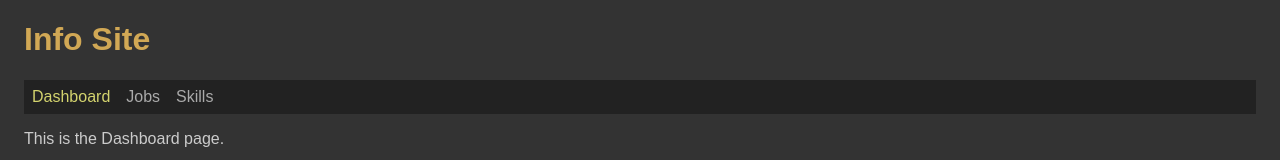
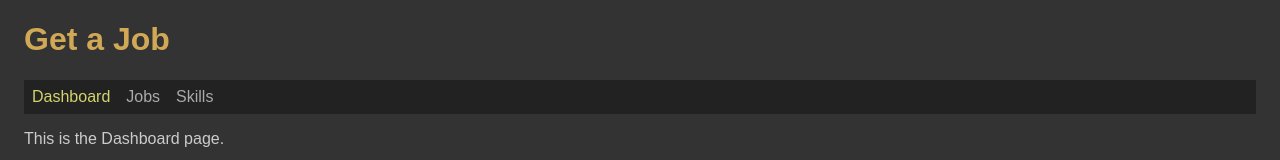
Before and after one commit to Scientific-Research/getajob002-frontend, a React (Vite) app: page /dashboard in a window 1280 px wide. Shown: the top 160 px of the page. Built offline with nearby package versions, Linux system fonts and the light colour scheme.

Commit message:
Info Site was replaced by Get a Job

```diff
--- a/index.html
+++ b/index.html
@@ -8,7 +8,7 @@
         href="/vite.svg" />
   <meta name="viewport"
         content="width=device-width, initial-scale=1.0" />
-  <title>Info Site</title>
+  <title>Get a Job</title>
   <style>
     body {
       background-color: #333;
--- a/src/App.tsx
+++ b/src/App.tsx
@@ -7,7 +7,7 @@ import { PageSkills } from './pages/PageSkills';
 function App() {
 	return (
 		<div className="App">
-			<h1>Info Site</h1>
+			<h1>Get a Job</h1>
 			<nav>
 				<NavLink to="/dashboard">Dashboard</NavLink>
 				<NavLink to="/jobs">Jobs</NavLink>
```
